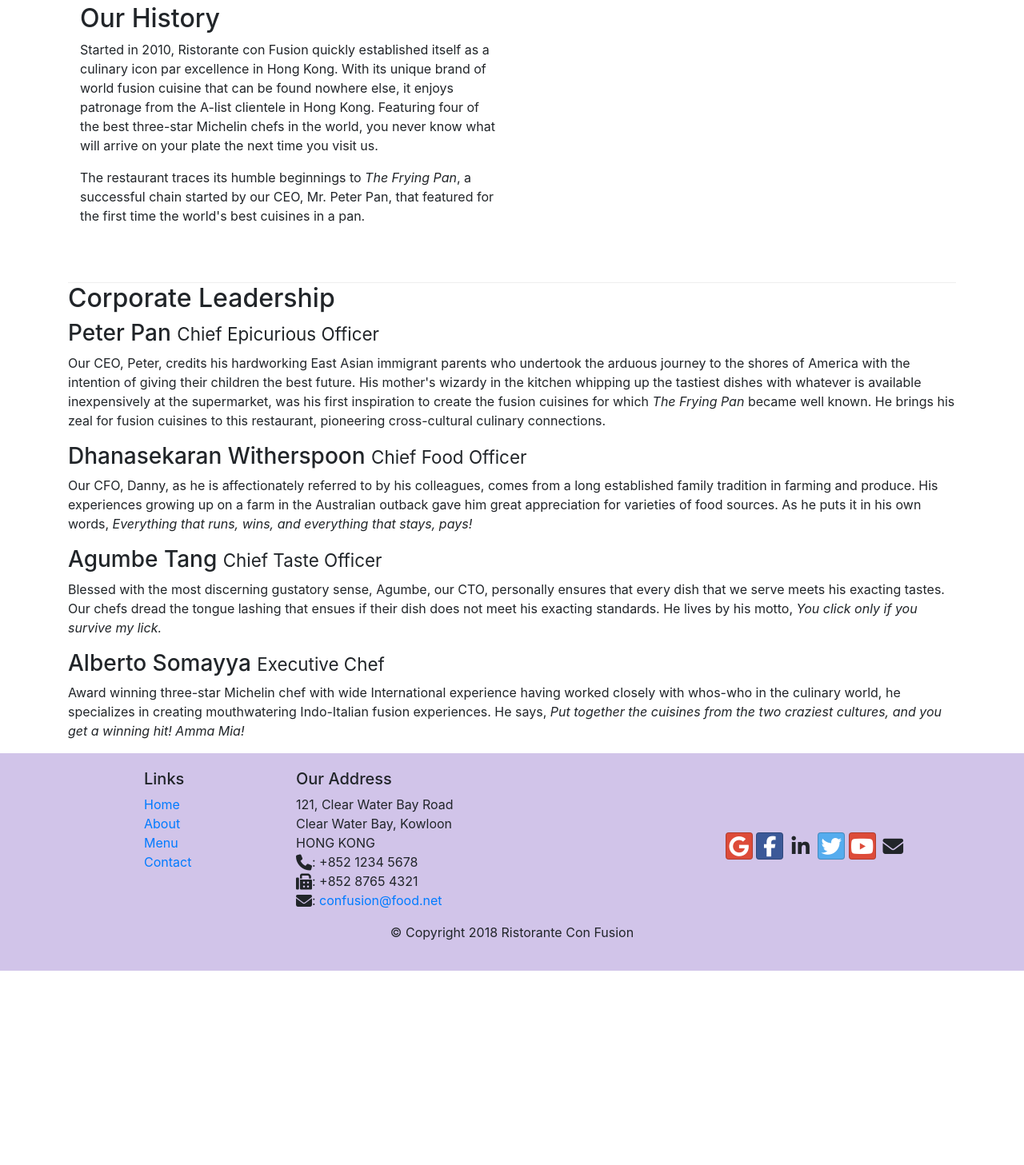
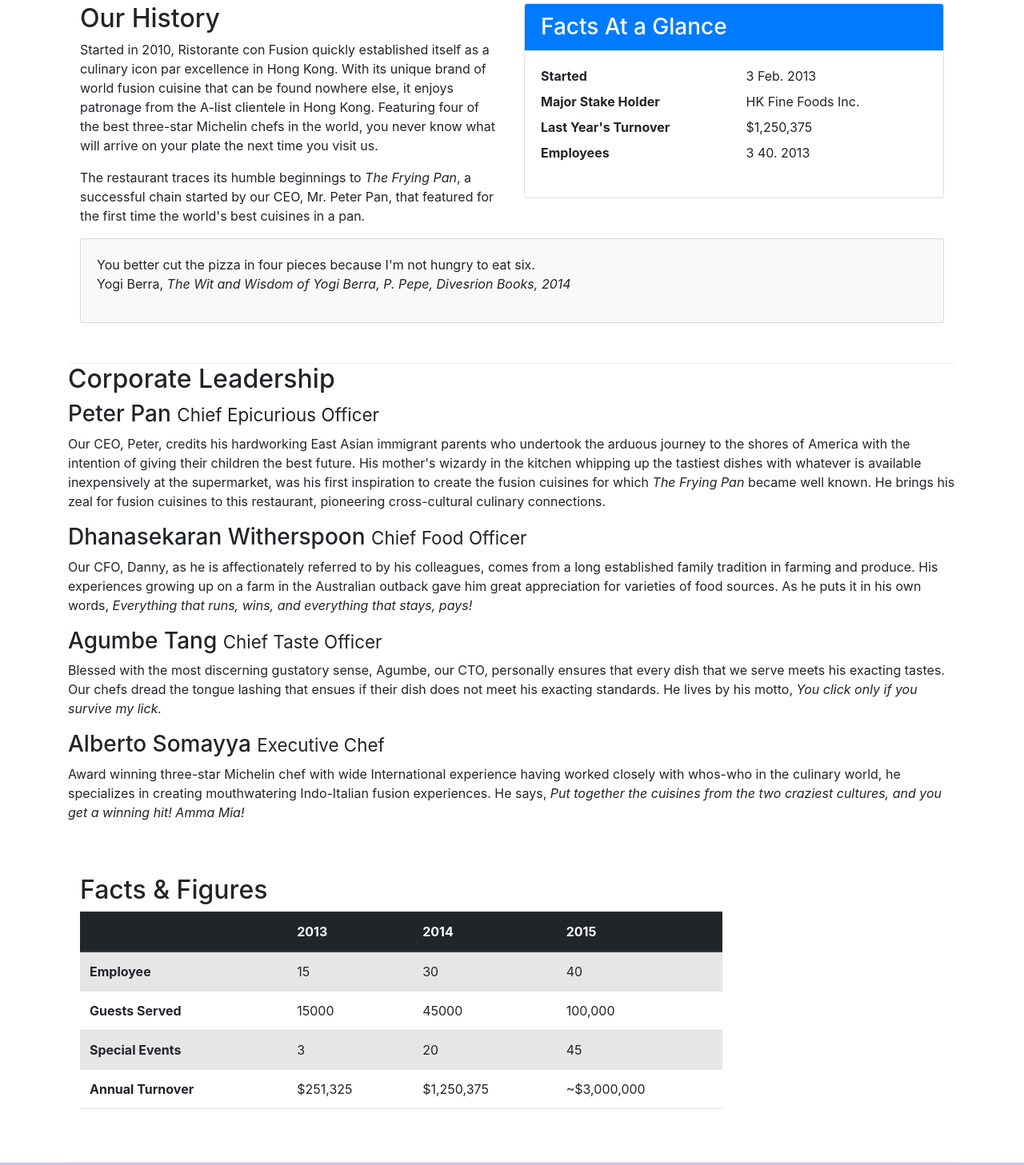
Before and after one commit to megersagithub/Bootstrap4, a website: page aboutus.html in a window 1280 px wide. Shown: the part 511-1968 px from the top of the page at 80% size. Before the commit the page ends 1725 px from the top, so only its background shows below. Drawn offline with nearby package versions, Linux system fonts and the light colour scheme.

Commit message:
images and medias

```diff
--- a/aboutus.html
+++ b/aboutus.html
@@ -26,7 +26,7 @@
             <button class="navbar-toggler" type="button" data-toggle="collapse" data-target="#NavBar">
                 <span class="navbar-toggler-icon"></span>
             </button>
-            <a class="navbar-brand mr-auto" href="./index.html">Ristorante Con Fusion</a>
+            <a class="navbar-brand mr-auto" href="./index.html"><img src="img/logo.png" height="30" width="41"></a>
             <div class="collapse navbar-collapse" id="NavBar">
                 <ul class="navbar-nav mr-auto">
                     <li class="nav-item "><a class="nav-link" href="./index.html"><span class="fa fa-home fa-lg"></span> Home</a></li>
@@ -45,7 +45,8 @@
                     <h1>Ristorante con Fusion</h1>
                     <p>We take inspiration from the World's best cuisines, and create a unique fusion experience. Our lipsmacking creations will tickle your culinary senses!</p>
                 </div>
-                <div class="col-12 col-sm">
+                <div class="col-12 col-sm align-self-center">
+                    <img src="img/logo.png" class="img-fluid" >
                 </div>
             </div>
         </div>
@@ -69,8 +70,39 @@
                 <p>Started in 2010, Ristorante con Fusion quickly established itself as a culinary icon par excellence in Hong Kong. With its unique brand of world fusion cuisine that can be found nowhere else, it enjoys patronage from the A-list clientele in Hong Kong.  Featuring four of the best three-star Michelin chefs in the world, you never know what will arrive on your plate the next time you visit us.</p>
                 <p>The restaurant traces its humble beginnings to <em>The Frying Pan</em>, a successful chain started by our CEO, Mr. Peter Pan, that featured for the first time the world's best cuisines in a pan.</p>
             </div>
-            <div>
+
+             <!-- card -->
+            <div class="col-sm">
+                <div class="card">
+                    <h3 class="card-header bg-primary text-white">Facts At a Glance</h3>
+                    <div class="card-body">
+                        <!-- dl->description list allow to apply row on cololmn -->
+                        <!-- dt is description title -->
+                        <dl class="row">
+                            <dt class="col-6">Started</dt>
+                            <dd class="col-6">3 Feb. 2013</dd>
+                            <dt class="col-6">Major Stake Holder</dt>
+                            <dd class="col-6">HK Fine Foods Inc.</dd>
+                            <dt class="col-6">Last Year's Turnover</dt>
+                            <dd class="col-6">$1,250,375</dd>
+                            <dt class="col-6">Employees</dt>
+                            <dd class="col-6">3 40. 2013</dd>
+                        </dl>
+                    </div>
+                </div>
             </div>
+            <div class="col-12">
+                <div class="card card-body bg-light">
+                    <blockquote class="blockqoute">
+                        <!-- mb-0 is bottom margin 0 -->
+                        <p class="mb-0">You better cut the pizza in four pieces because I'm not hungry to eat six.</p>
+                        <footer class="blockqoute-footer">Yogi Berra,
+                            <cite title="Source Title">The Wit and Wisdom of Yogi Berra, P. Pepe, Divesrion Books, 2014</cite>
+                        </footer>
+                    </blockquote>
+                </div>
+            </div>
+
         </div>
 
 
@@ -86,6 +118,52 @@
                 <h3>Alberto Somayya <small>Executive Chef</small></h3>
                 <p class="d-none d-sm-block">Award winning three-star Michelin chef with wide International experience having worked closely with whos-who in the culinary world, he specializes in creating mouthwatering Indo-Italian fusion experiences. He says, <em>Put together the cuisines from the two craziest cultures, and you get a winning hit! Amma Mia!</em></p>
             </div>
+       </div>
+
+       <div class="row row-content">
+        <div class="col-12 col-sm-9">
+            <h2>Facts &amp; Figures</h2>
+            <div class="table-responsive">
+                <table class="table table-striped">
+                    <thead class="thead-dark">
+                        <tr>
+                            <th>&nbsp;</th>
+                            <th>2013</th>
+                            <th>2014</th>
+                            <th>2015</th>
+                        </tr>
+                    </thead>
+                    <tbody>
+                        <tr>
+                            <th>Employee</th>
+                            <td>15</td>
+                            <td>30</td>
+                            <td>40</td>
+                        </tr>
+                        <tr>
+                            <th>Guests Served</th>
+                            <td>15000</td>
+                            <td>45000</td>
+                            <td>100,000</td>
+                        </tr>
+                        <tr>
+                            <th>Special Events</th>
+                            <td>3</td>
+                            <td>20</td>
+                            <td>45</td>
+                        </tr>
+                        <tr>
+                            <th>Annual Turnover</th>
+                            <td>$251,325</td>
+                            <td>$1,250,375</td>
+                            <td>~$3,000,000</td>
+                        </tr>
+
+                    </tbody>
+                </table>
+            </div>
+        </div>
+        <div class="col-12 col-sm-3"></div>
        </div>
 
     </div>
```
Also changed, not shown: contactus.html (+3 -2 lines), index.html (+22 -6 lines).
